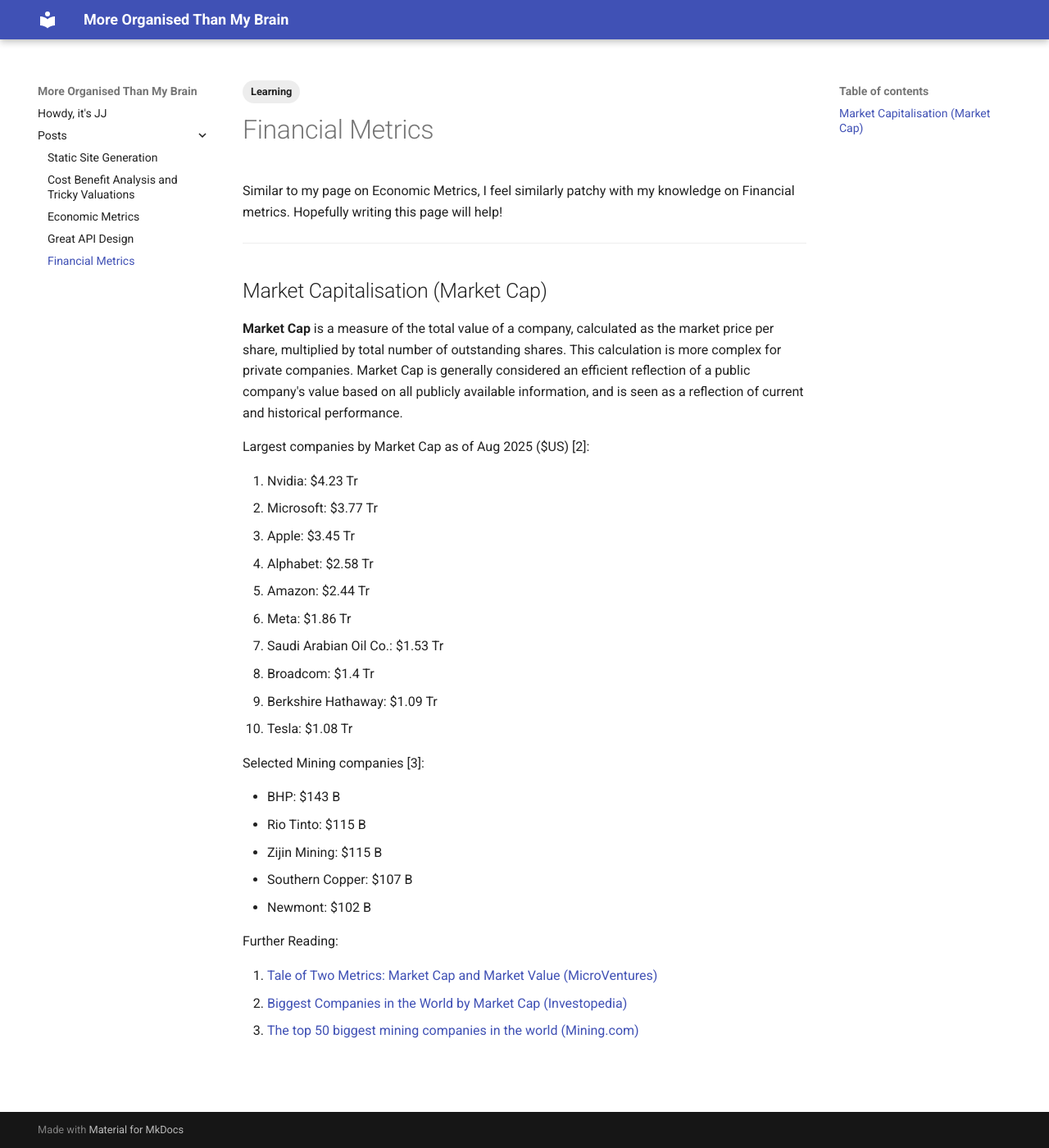
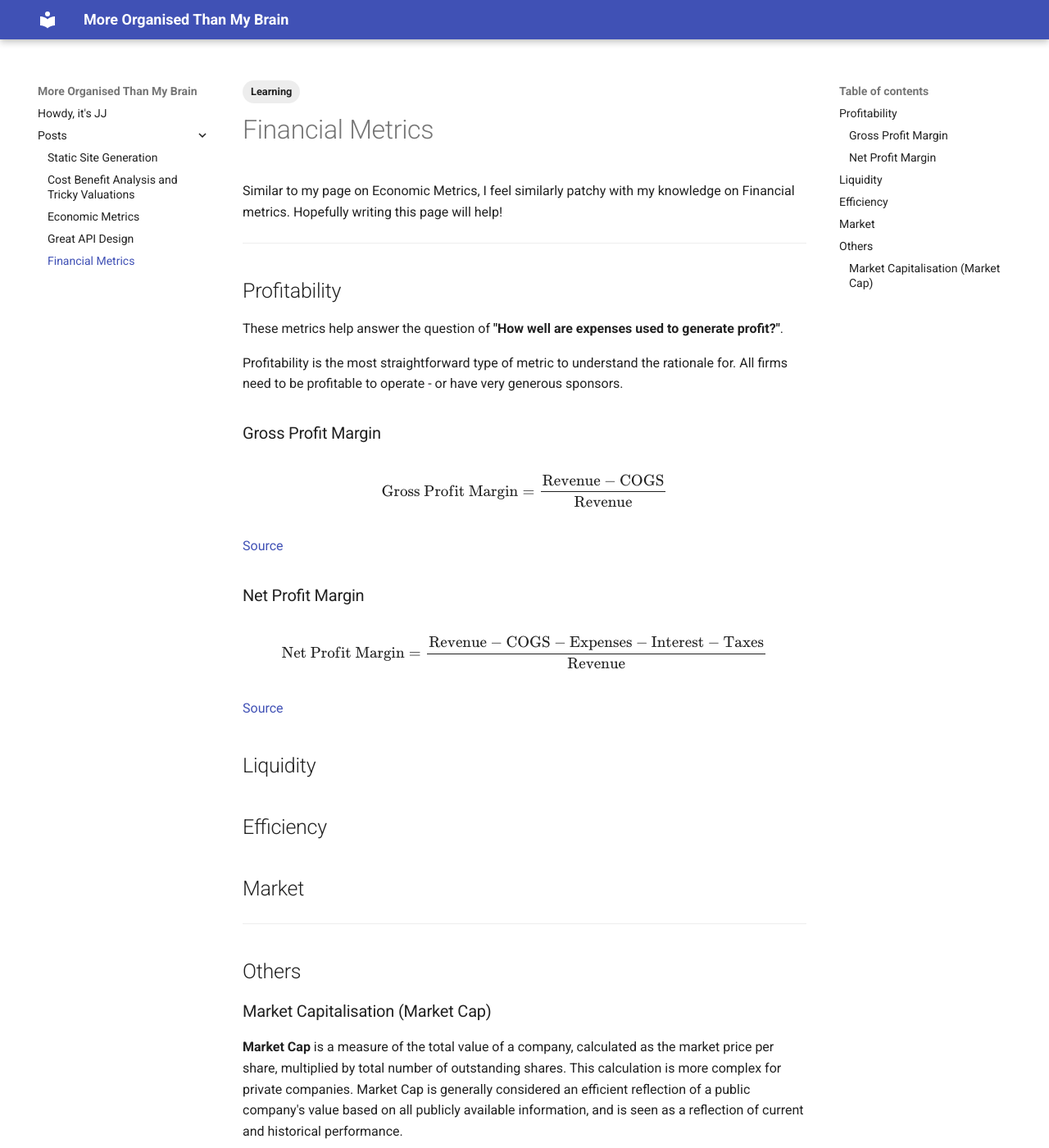
Before and after one commit to jajetloh/more-organised-than-my-brain, an MkDocs documentation site: the page built from docs/posts/20251129_financial-metrics.md, in a window 1280 px wide and 1400 px high. Shown: the whole window at 82% size. Built offline with MkDocs 1.6.1 and Material for MkDocs 9.7.7, drawn with Linux system fonts in a browser that asks for light colours.

Commit message:
add mathjax and partial commit for more financial metrics

```diff
--- /dev/null
+++ b/docs/javascripts/mathjax.js
@@ -0,0 +1,19 @@
+window.MathJax = {
+  tex: {
+    inlineMath: [["\\(", "\\)"]],
+    displayMath: [["\\[", "\\]"]],
+    processEscapes: true,
+    processEnvironments: true
+  },
+  options: {
+    ignoreHtmlClass: ".*|",
+    processHtmlClass: "arithmatex"
+  }
+};
+
+document$.subscribe(() => {
+  MathJax.startup.output.clearCache()
+  MathJax.typesetClear()
+  MathJax.texReset()
+  MathJax.typesetPromise()
+})
--- a/docs/posts/20251129_financial-metrics.md
+++ b/docs/posts/20251129_financial-metrics.md
@@ -10,7 +10,39 @@
 
 ---
 
-## Market Capitalisation (Market Cap)
+## Profitability
+
+These metrics help answer the question of **"How well are expenses used to generate profit?"**.
+
+Profitability is the most straightforward type of metric to understand the rationale for. All firms need to be profitable to operate - or have very generous sponsors.
+
+### Gross Profit Margin
+
+$$
+\text{Gross Profit Margin} = \frac{\text{Revenue} - \text{COGS}}{\text{Revenue}}
+$$
+
+[Source](https://www.investopedia.com/ask/answers/122314/what-difference-between-gross-margin-and-contribution-margin.asp)
+
+### Net Profit Margin
+
+$$
+\text{Net Profit Margin} = \frac{\text{Revenue} - \text{COGS} - \text{Expenses} - \text{Interest} - \text{Taxes}}{\text{Revenue}}
+$$
+
+[Source](https://www.investopedia.com/terms/n/net_margin.asp)
+
+## Liquidity
+
+## Efficiency
+
+## Market
+
+---
+
+## Others
+
+### Market Capitalisation (Market Cap)
 
 **Market Cap** is a measure of the total value of a company, calculated as the market price per share, multiplied by total number of outstanding shares. This calculation is more complex for private companies. Market Cap is generally considered an efficient reflection of a public company's value based on all publicly available information, and is seen as a reflection of current and historical performance.
 
--- a/mkdocs.yml
+++ b/mkdocs.yml
@@ -4,3 +4,10 @@
   name: material
 plugins:
   - tags
+markdown_extensions:
+  - pymdownx.arithmatex:
+      generic: true
+
+extra_javascript:
+  - javascripts/mathjax.js
+  - https://unpkg.com/mathjax@3/es5/tex-mml-chtml.js
```
